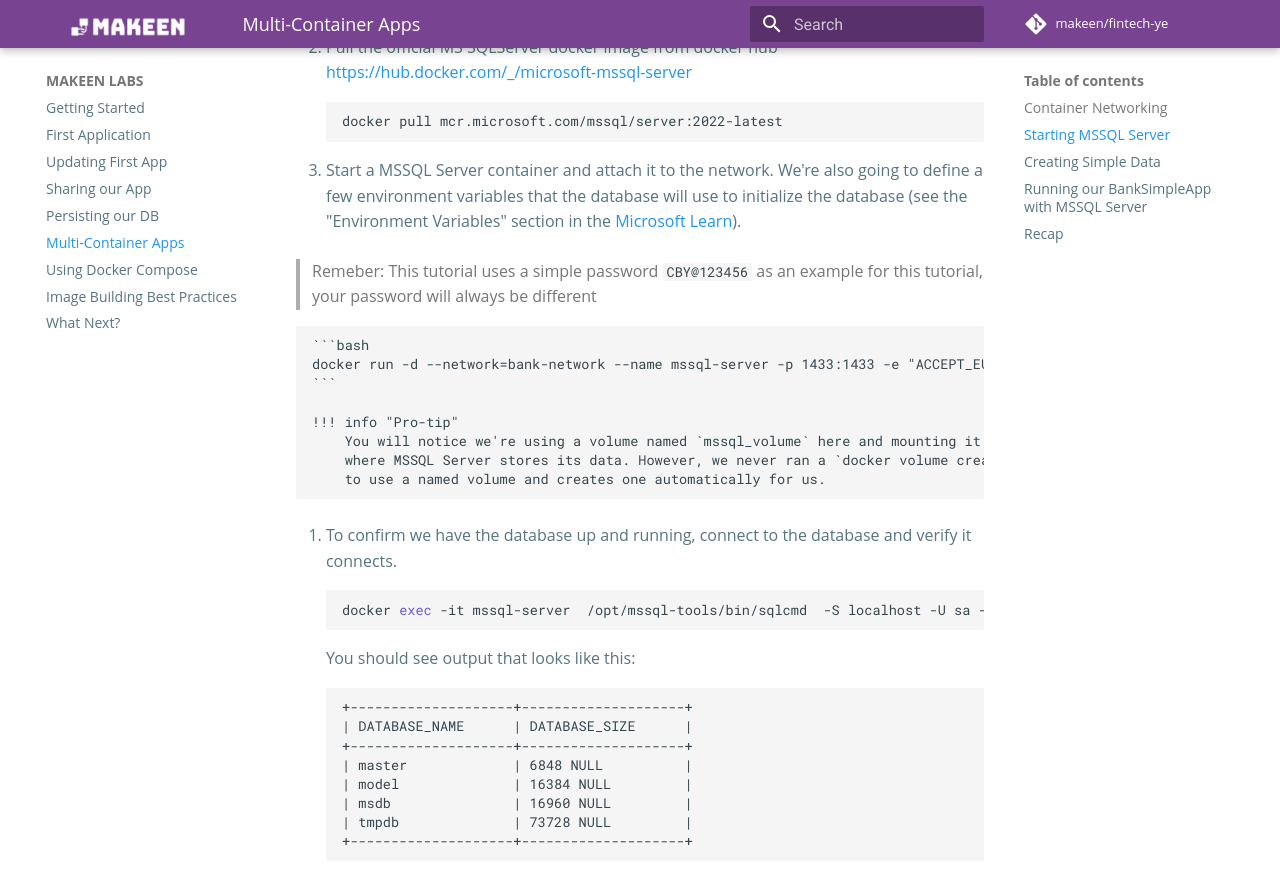
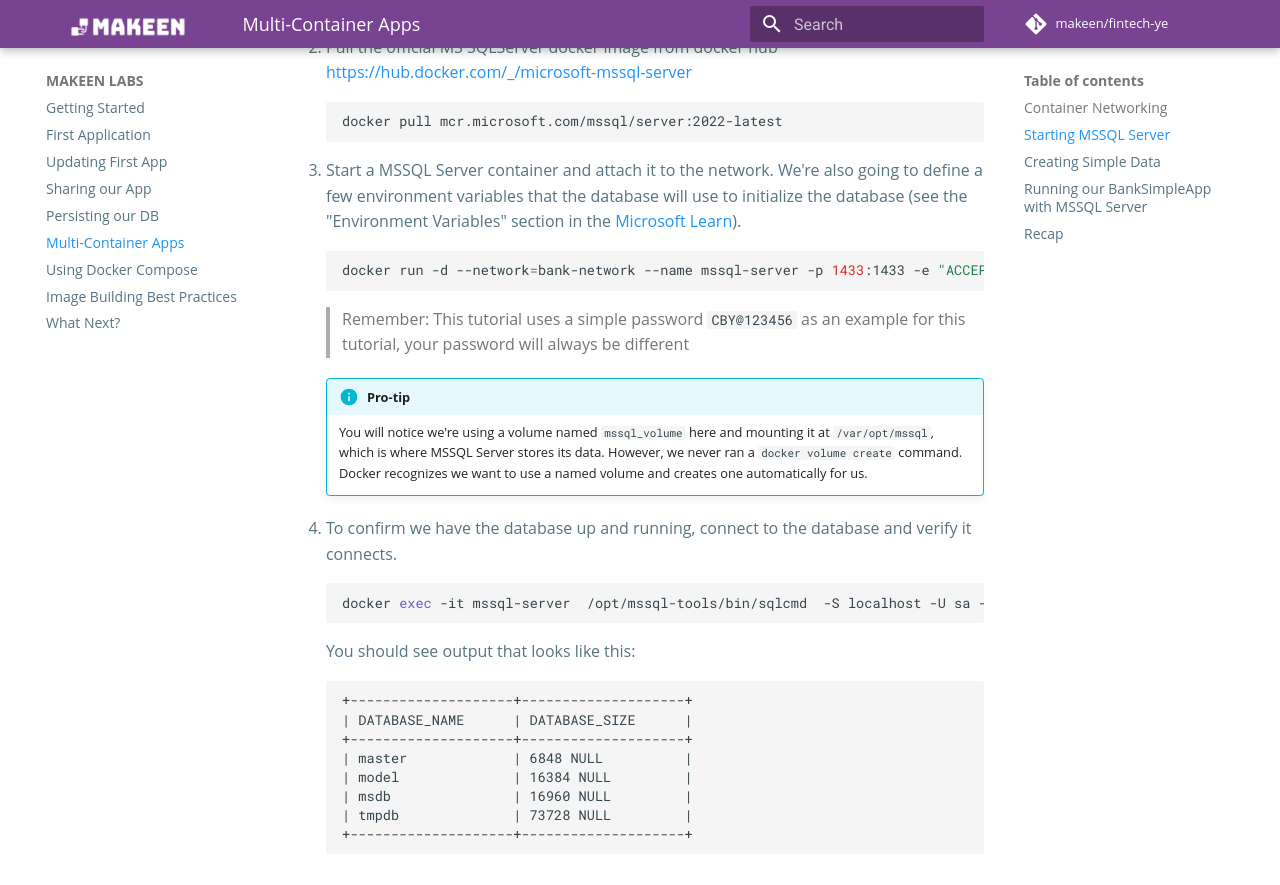
Before and after one commit to fintech-ye/getting-started, an MkDocs documentation site: the page built from docs/tutorial/multi-container-apps/index.md, in a window 1280 px wide and 900 px high, scrolled down 1042 px. Shown: the top 885 px of the window. Built offline with MkDocs 1.6.1 and Material for MkDocs 9.7.7, drawn with Linux system fonts in a browser that asks for light colours.

Commit message:
Update index.md

````diff
--- a/docs/tutorial/multi-container-apps/index.md
+++ b/docs/tutorial/multi-container-apps/index.md
@@ -41,11 +41,13 @@
 1. Start a MSSQL Server container and attach it to the network. We're also going to define a few environment variables that the
   database will use to initialize the database (see the "Environment Variables" section in the [Microsoft Learn](https://learn.microsoft.com/en-us/sql/linux/quickstart-install-connect-docker?view=sql-server-ver16)).
 
-  > Remeber: This tutorial uses a simple password `CBY@123456` as an example for this tutorial, your password will always be different
 
     ```bash
     docker run -d --network=bank-network --name mssql-server -p 1433:1433 -e "ACCEPT_EULA=Y" -e "MSSQL_SA_PASSWORD=CBY@123456" -e "MSSQL_PID=Evaluation"  -v mssql_volume:/var/opt/mssql -d mcr.microsoft.com/mssql/server:2022-latest
     ```
+
+    > Remember: This tutorial uses a simple password `CBY@123456` as an example for this tutorial, your password will always be different
+
 
     !!! info "Pro-tip"
         You will notice we're using a volume named `mssql_volume` here and mounting it at `/var/opt/mssql`, which is
````
